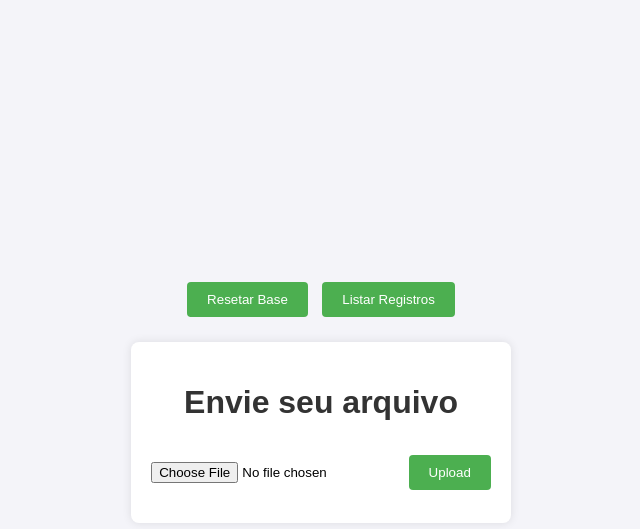
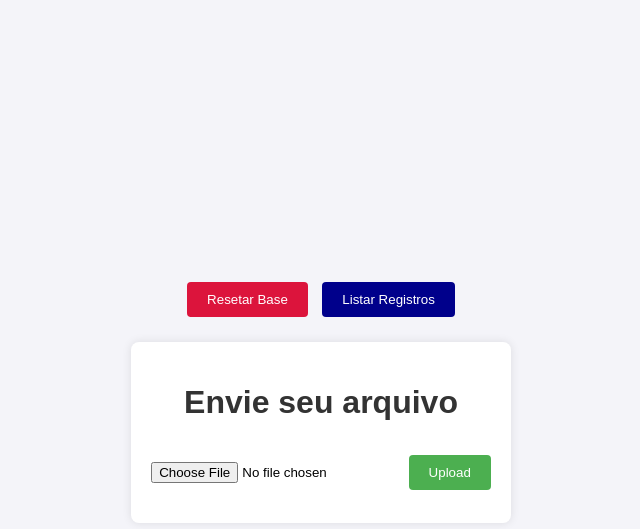
Before and after one commit to Gileno29/file_loader, a Flask app: page / in a window 1280 px wide. Shown: the top 529 px of the page, without its empty margins (319-959 px from the left). Run offline with Flask 3, Linux system fonts and the light colour scheme.

Commit message:
feat: adiciona cores diferentes para os botoes da pagina de index

```diff
--- a/app/templates/index.html
+++ b/app/templates/index.html
@@ -29,8 +29,12 @@
             cursor: pointer;
             margin: 5px;
         }
-        .button-container button:hover {
-            background-color: #45a049;
+        #reset{
+            background-color: crimson;
+        }
+        #list{
+            background-color: darkblue;
+
         }
         .upload-container {
             background-color: #fff;
@@ -60,8 +64,8 @@
 <body>
     <div class="container">
         <div class="button-container">
-            <button onclick="window.location.href='/reset_db'">Resetar Base</button>
-            <button onclick="window.location.href='/list_records'">Listar Registros</button>
+            <button id="reset" onclick="window.location.href='/reset_db'">Resetar Base</button>
+            <button id="list" onclick="window.location.href='/list_records'">Listar Registros</button>
         </div>
         <div class="upload-container">
             <h1>Envie seu arquivo</h1>
```
